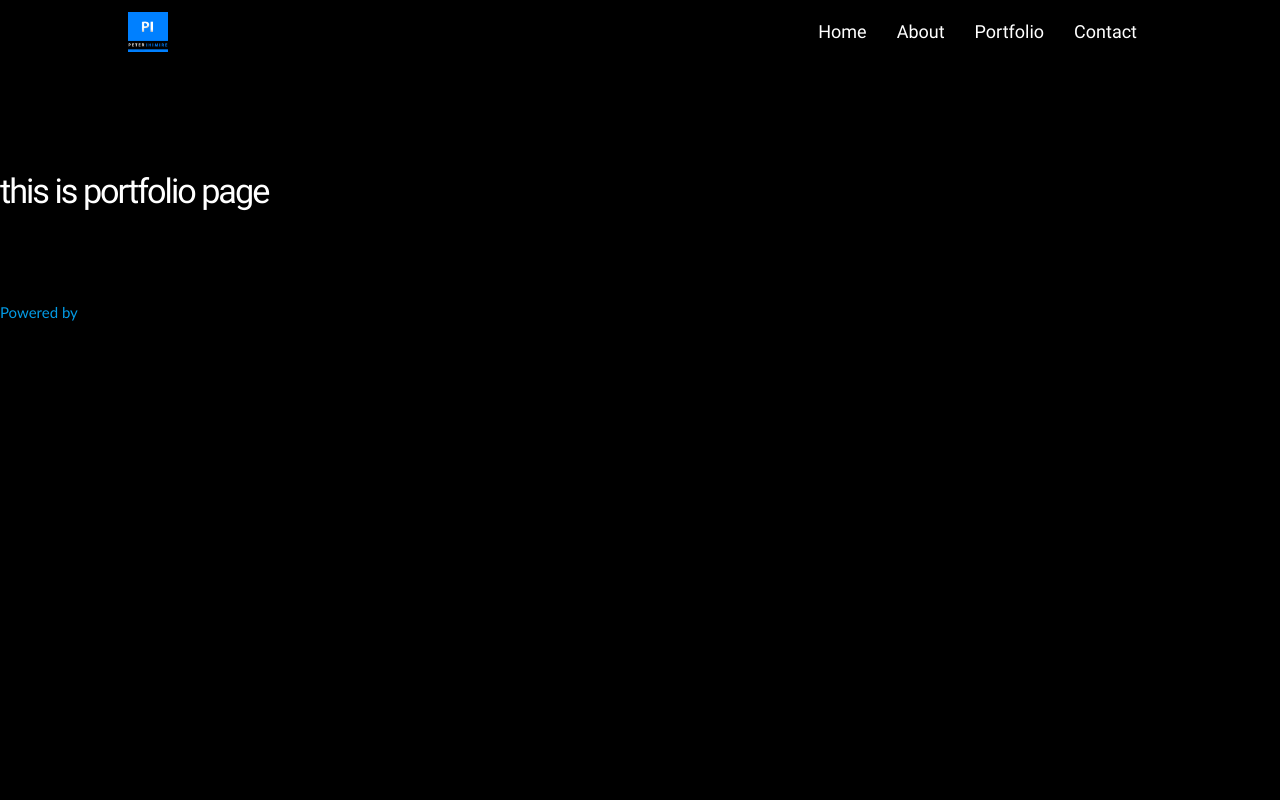
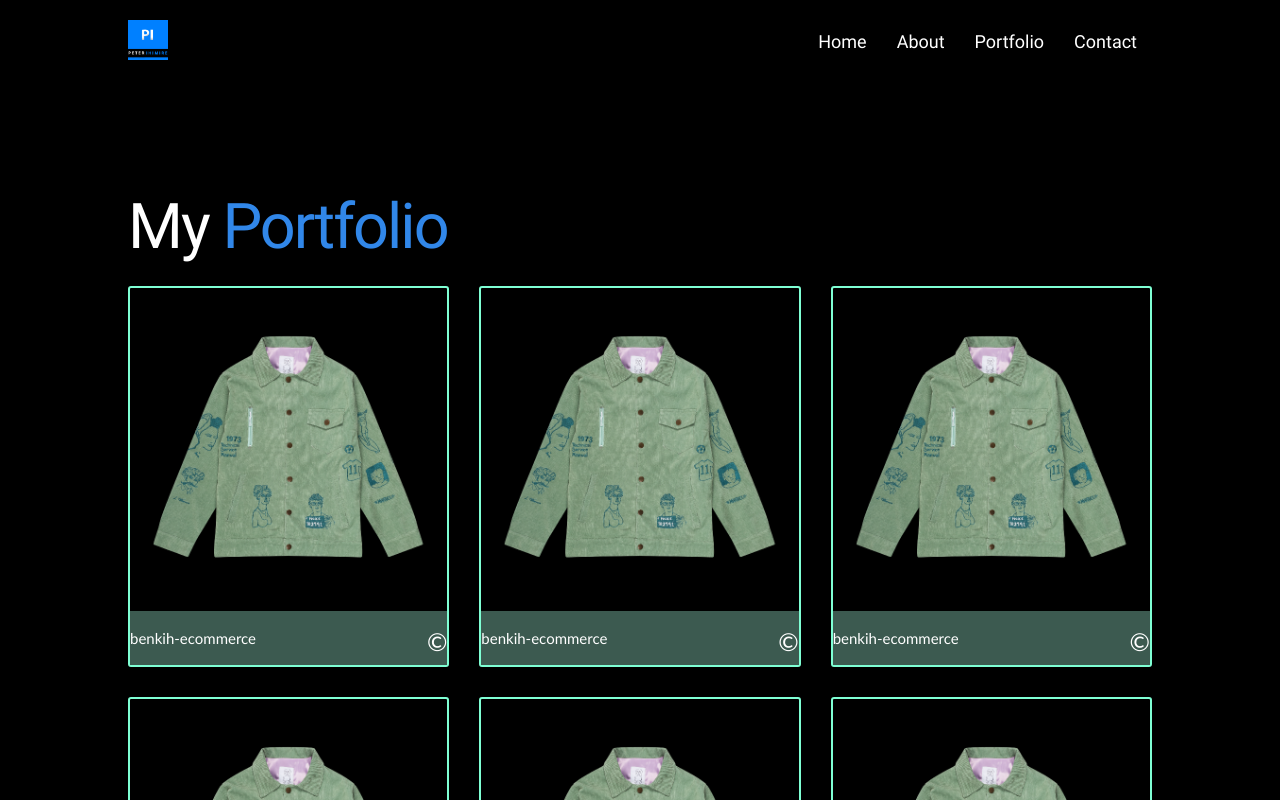
Before and after one commit to peterihimire/peterihimire-next, a Next.js app: page /portfolio in a window 1280 px wide. Shown: the top 800 px of the page. Built offline with nearby package versions, Linux system fonts and the light colour scheme.

Commit message:
Started working on the portfolio page prototype , Fixed the issues with the banner typewriter effect, worked on the project and projectlist , plus other minor fixes

```diff
--- a/components/project.js
+++ b/components/project.js
@@ -0,0 +1,17 @@
+import React from "react";
+
+const project = () => {
+  return (
+    <article className='project'>
+      <div className="img-container">
+        <img src="/product8.png" alt="project" />
+      </div>
+      <div className="project-footer">
+        <p>benkih-ecommerce</p>
+        <h5>&copy;</h5>
+      </div>
+    </article>
+  );
+};
+
+export default project;
--- a/components/projectList.js
+++ b/components/projectList.js
@@ -0,0 +1,20 @@
+import React from "react";
+import Project from "../components/project";
+
+const projectList = () => {
+  return (
+    <div className="project-list">
+      <Project />
+      <Project />
+      <Project />
+      <Project />
+      <Project />
+      <Project />
+      <Project />
+      <Project />
+      <Project />
+    </div>
+  );
+};
+
+export default projectList;
--- a/pages/_app.js
+++ b/pages/_app.js
@@ -5,6 +5,9 @@ import "../styles/navbar.css";
 import "../styles/mobilenav.css";
 import "../styles/banner.css";
 import "../styles/about.css";
+import "../styles/project.css";
+import "../styles/portfolio.css";
+import "../styles/projectList.css";
 import Navbar from "../components/navbar";
 import MobileNav from "../components/mobilenav";
 
--- a/pages/portfolio.js
+++ b/pages/portfolio.js
@@ -2,29 +2,28 @@ import React from "react";
 import Head from "next/head";
 import styles from "../styles/Home.module.css";
 import "materialize-css/dist/css/materialize.min.css";
+import ProjectList from "../components/projectList";
 
 const Portfolio = () => {
   return (
-    <div className="">
+    <div className="portfolio">
       <Head>
         <title>Portfolio | Peter Ihimire</title>
         <link rel="icon" href="/favicon.ico" />
       </Head>
 
       <main className={styles.main}>
-        <h4>this is portfolio page</h4>
+        <div className="container">
+          <div className="portfolio-content">
+            <h1>
+              my <span> portfolio</span>
+            </h1>
+            <div className="portfolio-content">
+              <ProjectList />
+            </div>
+          </div>
+        </div>
       </main>
-
-      <footer className={styles.footer}>
-        <a
-          href="https://vercel.com?utm_source=create-next-app&utm_medium=default-template&utm_campaign=create-next-app"
-          target="_blank"
-          rel="noopener noreferrer"
-        >
-          Powered by{" "}
-          <img src="/vercel.svg" alt="Vercel Logo" className={styles.logo} />
-        </a>
-      </footer>
     </div>
   );
 };
--- a/styles/banner.css
+++ b/styles/banner.css
@@ -19,8 +19,14 @@
   position: relative;
   top: 60px;
 }
-.btn-banner{
+.btn-banner {
   padding: 2rem 0 0 0;
+}
+.typewriter-flex {
+  display: flex;
+}
+.typewriter-flex span{
+  padding: 0 0 0 1rem;
 }
 @media (min-width: 993px) {
   .main-text-container h1 {
--- a/styles/navbar.css
+++ b/styles/navbar.css
@@ -9,13 +9,16 @@
 .nav-links {
   list-style: none;
 }
-
+/* .nav {
+  height: 56px;
+  line-height: 56px;
+} */
 nav.trans-nav {
   position: fixed;
   background-color: transparent;
   /* background-color: rgb(255, 255, 255); */
   z-index: 10;
-  height: 64px;
+  height: 84px;
   /* box-shadow: none; */
 }
 nav .sidenav-trigger {
@@ -28,9 +31,34 @@ nav .sidenav-trigger {
 
 .logo-img {
   /* width: 100%; */
-  margin-top: 0.8rem;
+  margin-top: 1.3rem;
   height: 40px !important;
 }
+
+@media only screen and (min-width: 601px) {
+  nav,
+  nav .nav-wrapper i,
+  nav a.sidenav-trigger,
+  nav a.sidenav-trigger i {
+    height: 84px !important;
+    line-height: 84px !important;
+  }
+}
+@media (max-width: 600px) {
+  nav,
+  nav .nav-wrapper i,
+  nav a.sidenav-trigger,
+  nav a.sidenav-trigger i {
+    height: 64px !important;
+    line-height: 64px !important;
+  }
+  .logo-img {
+    /* width: 100%; */
+    margin-top: 0.8rem;
+    height: 40px !important;
+  }
+}
+
 /* .sidenav {
   background-color: var(--pry-color) !important;
 } */
--- /dev/null
+++ b/styles/portfolio.css
@@ -0,0 +1,7 @@
+.portfolio-content h1 {
+  text-transform: capitalize;
+}
+
+.portfolio-content span {
+  color: var(--pry-color);
+}
--- a/styles/project.css
+++ b/styles/project.css
@@ -0,0 +1,20 @@
+.project {
+  border: aquamarine solid 2px;
+  border-radius: 0.2rem;
+}
+.img-container {
+  /* padding: 1rem; */
+  position: relative;
+  overflow: hidden;
+}
+.project-footer {
+  display: flex;
+  align-items: center;
+  justify-content: space-between;
+  background-color: rgb(60, 90, 80);
+}
+.img-container img {
+  width: 100%;
+  border-radius: 0.2rem;
+  transition: var(--mainTransition);
+}
--- a/styles/projectList.css
+++ b/styles/projectList.css
@@ -0,0 +1,6 @@
+.project-list {
+  display: grid;
+  grid-template-columns: repeat(auto-fill, minmax(270px, 1fr));
+  grid-row-gap: 2rem;
+  grid-column-gap: 30px;
+}
```
Also changed, not shown: components/banner.js (+21 -4 lines), pages/contact.js (+7 -3 lines), public/product8.png (added).
